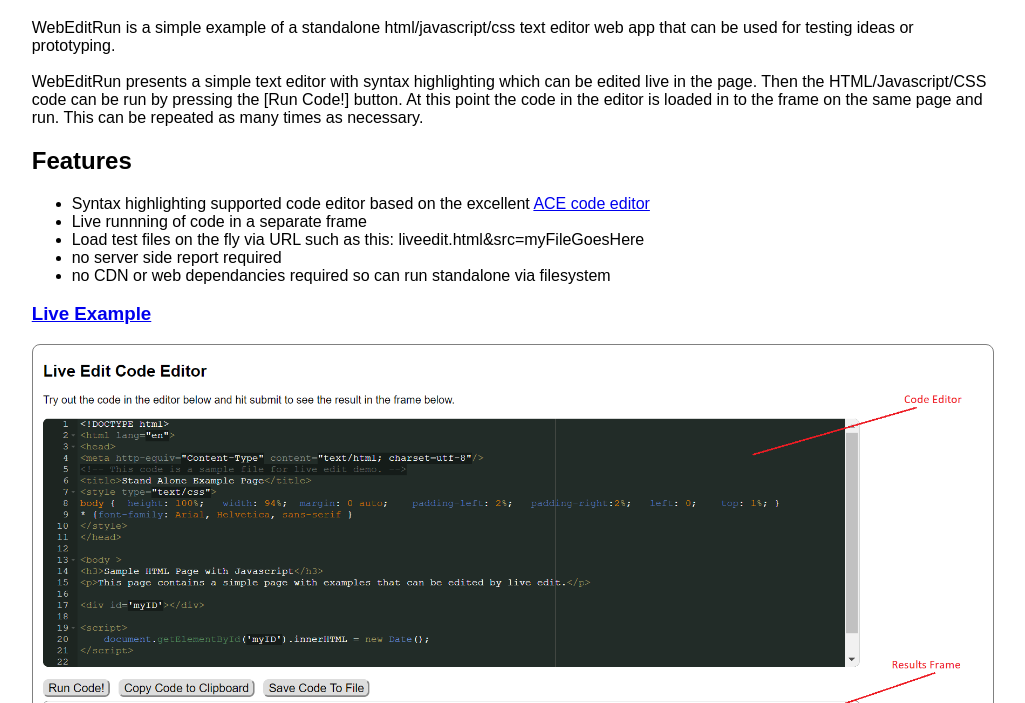
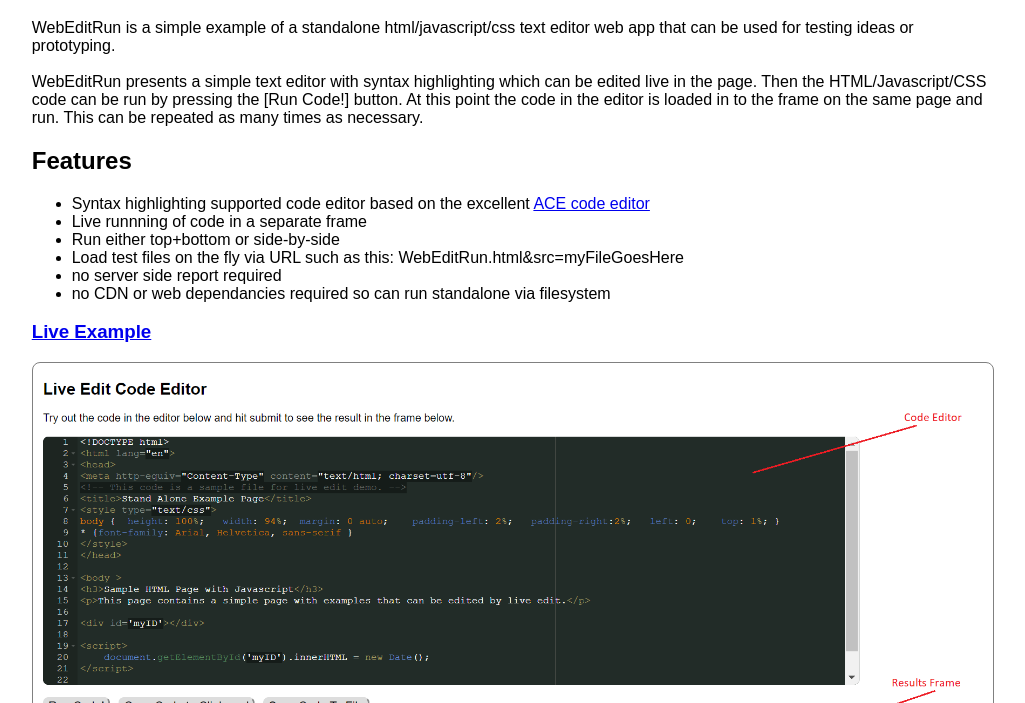
Before and after one commit to deftio/WebEditRun, a website: page index.html in a window 1280 px wide. Shown: the part 97-800 px from the top of the page, without its empty margins (127-1152 px from the left). Drawn offline with Linux system fonts and the light colour scheme.

Commit message:
updated to webeditrun

```diff
--- a/index.html
+++ b/index.html
@@ -8,8 +8,8 @@
 <!--
 	WebEditRun intro page
 	(c) M A Chatterjee 2012-2018 	deftio<at>deftio<dot>com
-	github:  https:github.com/deftio/liveedit
-	web:     https:deftio.com/liveedit
+	github:  https:github.com/deftio/webeditrun
+	web:     https:deftio.com/webeditrun
  -->
 
 <script type="text/javascript" src="./libs/bitwrench.js" ></script> <!-- html page formatting & related -->
@@ -20,7 +20,6 @@
 	<div class="bw-col-12">
 		<br>
 		<h1>Welcome to WebEditRun - a standalone web page app editor</h1>
-
 		<br>
 		WebEditRun is a simple example of a standalone html/javascript/css text editor web app that can be used for testing ideas or prototyping.<br><br>
 		WebEditRun presents a simple text editor with syntax highlighting which can be edited live in the page.  Then the HTML/Javascript/CSS code can be run by pressing the [Run Code!] button.  At this point the code in the editor is loaded in to the frame on the same page and run.  This can be repeated as many times as necessary.
@@ -29,7 +28,8 @@
 		<ul>
 			<li>Syntax highlighting supported code editor based on the excellent <a href="https://github.com/ajaxorg/ace">ACE code editor</a></li>
 			<li>Live runnning of code in a separate frame</li>
-			<li>Load test files on the fly via URL such as this:  liveedit.html&src=myFileGoesHere</li>
+			<li>Run either top+bottom or side-by-side</li>
+			<li>Load test files on the fly via URL such as this:  WebEditRun.html&src=myFileGoesHere</li>
 			<li>no server side report required</li>
 			<li>no CDN or web dependancies required so can run standalone via filesystem</li>
 		</ul>
```
Also changed, not shown: WebEditRun.html (+6 -4 lines).
